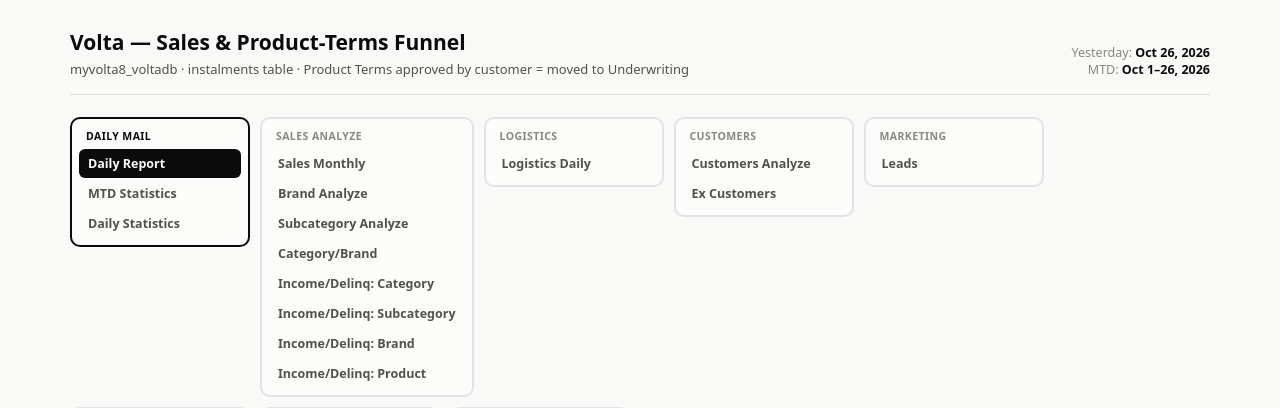
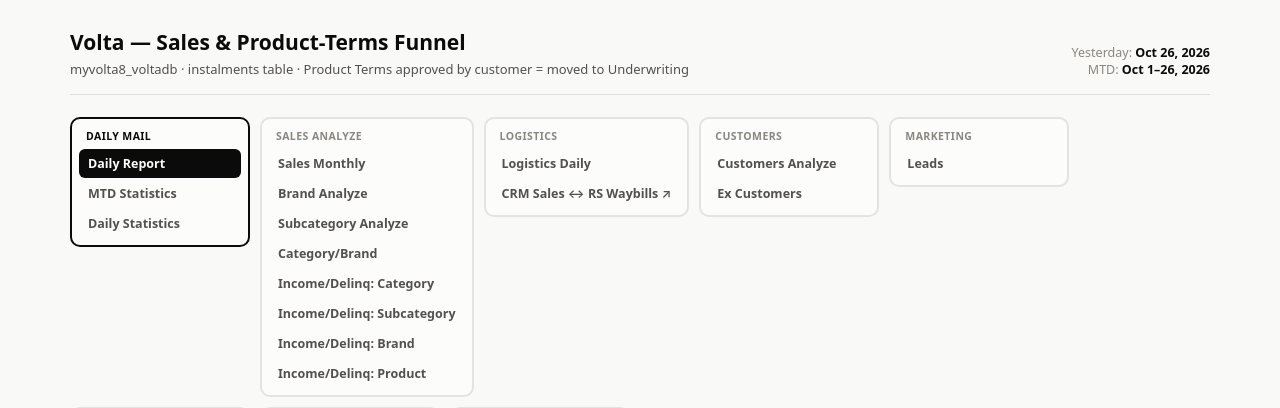
Before and after one commit to Volta-ge/reporting, a PHP site: page / in a window 1280 px wide. Shown: the top 408 px of the page. Run offline with PHP 8.4, Linux system fonts and the light colour scheme; data that the repository does not hold is empty.

Commit message:
Add CRM Sales <-> RS Waybills external link under Logistics nav
New sub-tab under the Logistics nav-group links out to the GitHub
Pages-hosted waybill/invoice reconciliation dashboard
(volta-ge.github.io/reporting/waybills.html) in a new tab, instead of
switching to an internal .page div like the other sub-tabs.

Co-Authored-By: Claude Sonnet 5 <noreply@anthropic.com>

```diff
--- a/public/templates/dashboard.php
+++ b/public/templates/dashboard.php
@@ -169,11 +169,12 @@ body {
 .nav-group-title { font-size: 10.5px; font-weight: 700; text-transform: uppercase; letter-spacing: 0.04em; color: var(--text-muted); padding: 3px 7px 6px; }
 .nav-group.active-group .nav-group-title { color: var(--text-primary); }
 .nav-group-items { display: flex; flex-direction: column; gap: 1px; }
-.nav-group-items button {
+.nav-group-items button, .nav-group-items a {
   border: none; background: transparent; color: var(--text-secondary); font: inherit; font-size: 12.5px; font-weight: 600;
   padding: 6px 9px; border-radius: 6px; cursor: pointer; text-align: left; white-space: nowrap;
-}
-.nav-group-items button:hover { background: color-mix(in srgb, var(--text-primary) 6%, transparent); }
+  text-decoration: none; display: block;
+}
+.nav-group-items button:hover, .nav-group-items a:hover { background: color-mix(in srgb, var(--text-primary) 6%, transparent); }
 .nav-group-items button.active { background: var(--text-primary); color: var(--surface-1); }
 
 /* Ex Customers: the one individual-row (PII) table in this project — a plain wide table instead
@@ -362,6 +363,7 @@ table.rpt-pivot td.rpt-group-toggle { cursor: pointer; user-select: none; text-a
       <div class="nav-group-title">Logistics</div>
       <div class="nav-group-items">
         <button data-page="logistics">Logistics Daily</button>
+        <a href="https://volta-ge.github.io/reporting/waybills.html" target="_blank" rel="noopener">CRM Sales &harr; RS Waybills &#8599;</a>
       </div>
     </div>
     <div class="nav-group" data-group="customers">
```
